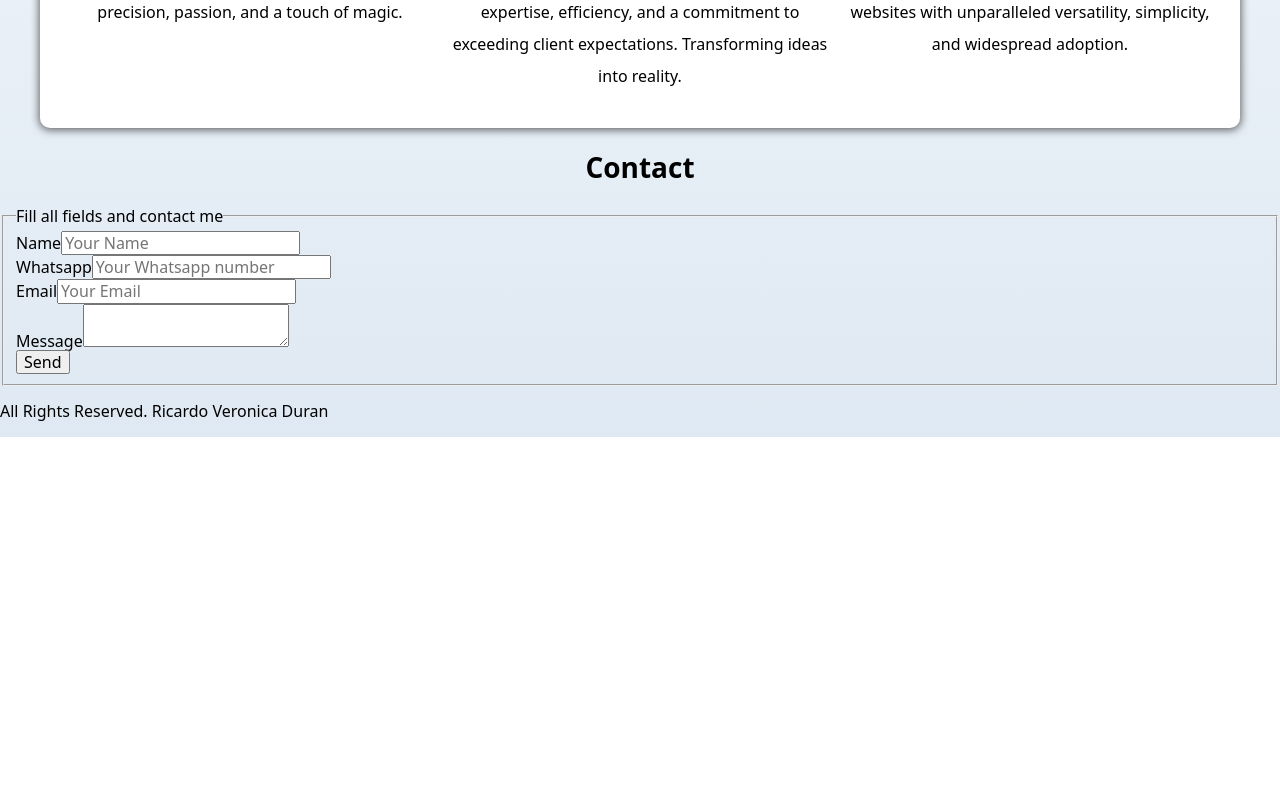
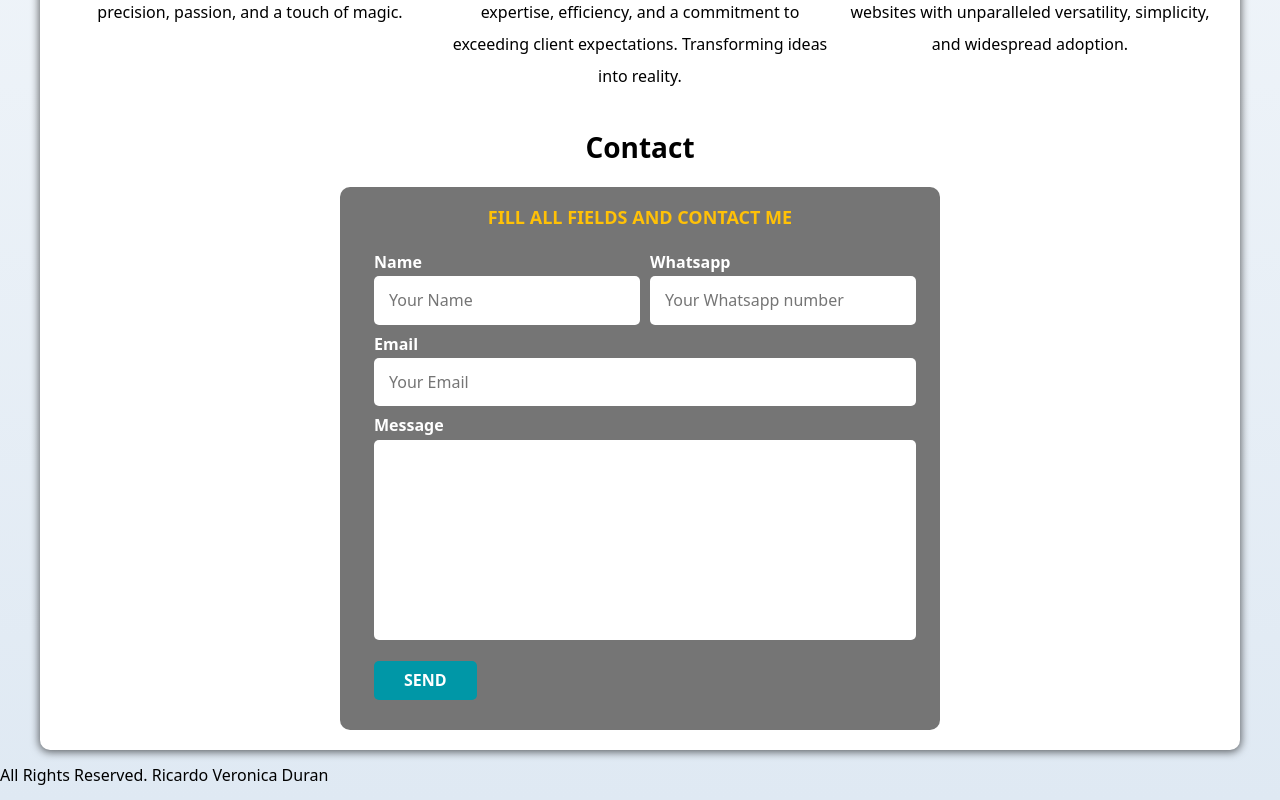
Before and after one commit to RicardoVeronica/react-freelance, a React (Vite) app: page / in a window 1280 px wide. Shown: the part 960-1760 px from the top of the page. Before the commit the page ends 1397 px from the top, so only its background shows below. Built offline with nearby package versions, Linux system fonts and the light colour scheme.

Commit message:
feat: adds contact component

```diff
--- a/src/App.jsx
+++ b/src/App.jsx
@@ -2,7 +2,6 @@ import Header from "./components/header/Header"
 import Nav from "./components/nav/Nav"
 import Hero from "./components/hero/Hero"
 import Main from "./components/main/Main"
-import Contact from "./components/contact/Contact"
 import Footer from "./components/footer/Footer"
 
 function App() {
@@ -16,8 +15,6 @@ function App() {
 
       <Main />
 
-      <Contact />
-
       <Footer />
     </>
   )
--- a/src/components/contact/Contact.jsx
+++ b/src/components/contact/Contact.jsx
@@ -2,41 +2,41 @@ import "./contact.css"
 
 const Contact = () => {
   return (
-    <>
     <section>
       <h2>Contact</h2>
 
-        <form action="">
+      <form className="contact__form">
         <fieldset>
           <legend>Fill all fields and contact me</legend>
 
-            <div>
+          <div className="contact__fields__container">
+            <div className="contact__field">
               <label htmlFor="name">Name</label>
-              <input type="text" id="name" placeholder="Your Name" />
+              <input className="contact__input" type="text" id="name" placeholder="Your Name" />
             </div>
 
-            <div>
+            <div className="contact__field">
               <label htmlFor="tel">Whatsapp</label>
-              <input type="tel" id="tel" placeholder="Your Whatsapp number" />
+              <input className="contact__input" type="tel" id="tel" placeholder="Your Whatsapp number" />
             </div>
 
-            <div>
+            <div className="contact__field">
               <label htmlFor="email">Email</label>
-              <input type="email" id="email" placeholder="Your Email" />
+              <input className="contact__input" type="email" id="email" placeholder="Your Email" />
             </div>
 
-            <div>
+            <div className="contact__field">
               <label htmlFor="message">Message</label>
-              <textarea id="message"></textarea>
+              <textarea className="contact__input" id="message"></textarea>
+            </div>
           </div>
 
-            <div>
-              <input type="submit" value="Send" />
+          <div className="contact__button">
+            <input className="button" type="submit" value="Send" />
           </div>
         </fieldset>
       </form>
     </section >
-    </>
   )
 }
 
--- a/src/components/contact/contact.css
+++ b/src/components/contact/contact.css
@@ -0,0 +1,67 @@
+.contact__form {
+    width: min(60rem, 100%);
+    border-radius: 1rem;
+    margin: 0 auto;
+    padding: 2rem;
+    background-color: var(--gray);
+}
+
+.contact__form fieldset {
+    border: none;
+}
+
+.contact__form legend {
+    margin-bottom: 2rem;
+    font-size: 1.8rem;
+    font-weight: bold;
+    text-align: center;
+    text-transform: uppercase;
+    color: var(--primary);
+}
+
+@media (min-width: 768px) {
+    .contact__fields__container {
+        display: grid;
+        grid-template-columns: 50% 50%;
+        grid-template-rows: auto auto 23rem;
+        column-gap: 1rem;
+    }
+
+    .contact__field:nth-child(3),
+    .contact__field:nth-child(4) {
+        grid-column: 1 / 3;
+    }
+}
+
+.contact__field {
+    margin-bottom: 1rem;
+}
+
+.contact__field label {
+    display: block;
+    margin-bottom: .5rem;
+    font-weight: bold;
+    color: var(--white);
+}
+
+.contact__input {
+    width: 100%;
+    border: none;
+    border-radius: .5rem;
+    padding: 1.5rem;
+}
+
+.contact__field textarea {
+    height: 20rem;
+    resize: none;
+}
+
+.contact__button .button {
+    width: 100%;
+}
+
+@media (min-width: 768px) {
+    .contact__button .button {
+        width: auto;
+    }
+}
--- a/src/components/main/Main.jsx
+++ b/src/components/main/Main.jsx
@@ -1,6 +1,8 @@
 import LaravelIcon from "./icons/LaravelIcon"
 import ReactIcon from "./icons/ReactIcon"
 import WordpressIcon from "./icons/WordpressIcon"
+
+import Contact from "../contact/Contact"
 
 import Service from "./Service"
 
@@ -44,6 +46,8 @@ const Main = () => {
             </section>
           </div>
         </div>
+
+        <Contact />
       </main >
     </>
   )
--- a/src/global.css
+++ b/src/global.css
@@ -50,14 +50,15 @@ h3 {
 .button {
     width: 75%;
     margin-top: 1.5rem;
+    border: none;
+    border-radius: .5rem;
     padding: 1rem 3rem;
-    border-radius: .5rem;
-    color: var(--white);
-    background-color: var(--secondary);
     font-weight: bold;
     text-align: center;
     text-decoration: none;
     text-transform: uppercase;
+    color: var(--white);
+    background-color: var(--secondary);
 }
 
 @media (min-width: 768px) {
@@ -66,6 +67,10 @@ h3 {
     }
 }
 
+.button:hover {
+    cursor: pointer;
+}
+
 .shadow {
     box-shadow: 0px 1px 8px 1px rgba(0, 0, 0, 0.60);
 }
```
Lines whose indentation alone changed are shown as unchanged.
